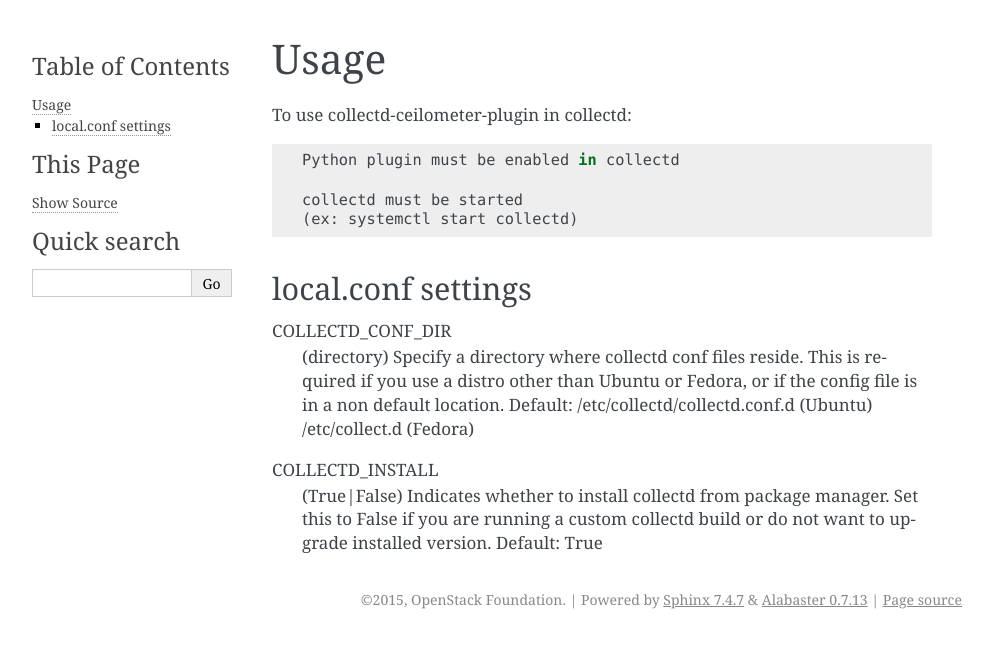
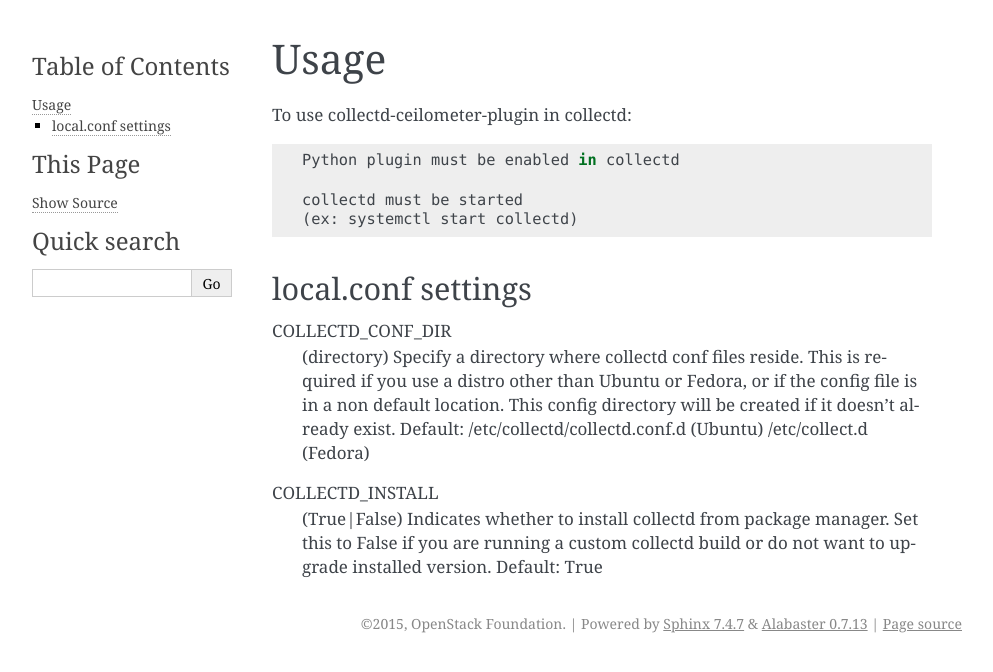
Before and after one commit to openstack-archive/collectd-openstack-plugins, a Sphinx documentation site: the page built from doc/source/usage.rst, in a window 1280 px wide. Shown: the top 672 px of the page, without its empty margins (148-1141 px from the left). Built offline with Sphinx 7.4.7, drawn with Linux system fonts in a browser that asks for light colours.

Commit message:
Make sure the collectd config dir exists
* Adding fuction to check if collectd config folder exists, and create
    the folder if it doesn't.

Change-Id: I87d2e233d6db7db083aa6795037f9e73fe708b80
Closes-Bug: #1596971

```diff
--- a/doc/source/usage.rst
+++ b/doc/source/usage.rst
@@ -15,7 +15,8 @@ local.conf settings
 COLLECTD_CONF_DIR
     (directory) Specify a directory where collectd conf files reside.
     This is required if you use a distro other than Ubuntu or Fedora, or if
-    the config file is in a non default location.
+    the config file is in a non default location. This config directory will
+    be created if it doesn't already exist.
     Default: /etc/collectd/collectd.conf.d (Ubuntu) /etc/collect.d (Fedora)
 
 
```
Also changed, not shown: 1 other file.
